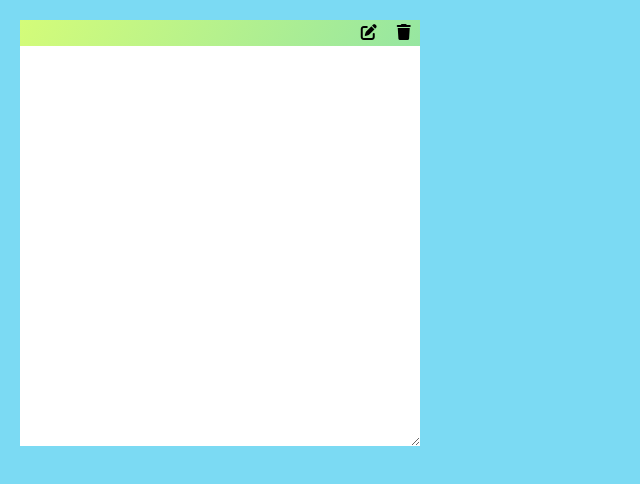
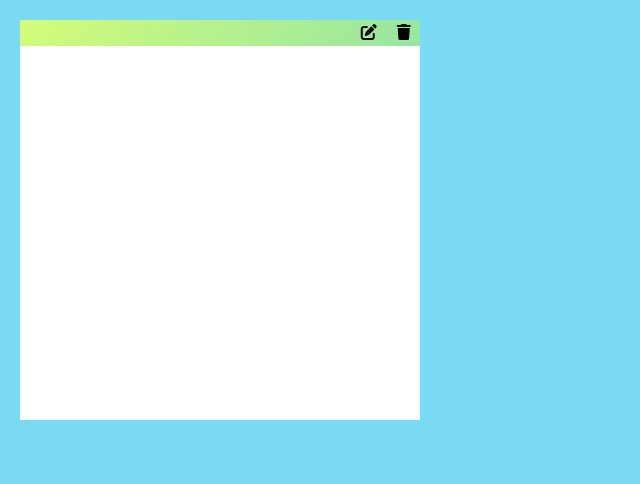
Before and after one commit to davidalexz/notes_app, a plain HTML site: page index.html in a window 1280 px wide. Both pictures are taken after a click on the button 368 px from the left and 33 px from the top of the page. Shown: the whole page, without its empty margins (0-640 px from the left). Drawn offline with nearby package versions, Linux system fonts and the light colour scheme.

Commit message:
note edit/parse added

```diff
--- a/index.html
+++ b/index.html
@@ -17,11 +17,8 @@
 				<button class="edit"><i class="fa-solid fa-pen-to-square"></i></button>
 				<button class="delete"><i class="fa-solid fa-trash"></i></button>
 			</div>
-			<div class="main">
-
-			</div>
+			<div class="main hidden"></div>
 			<textarea></textarea>
-
 		</div>
 
 
--- a/script.js
+++ b/script.js
@@ -0,0 +1,15 @@
+const notesEl = document.querySelector('.notes');
+const editBtn = document.querySelector('.edit');
+const deleteBtn = document.querySelector('.delete');
+const main = notesEl.querySelector('.main')
+const textArea = notesEl.querySelector('textarea')
+
+editBtn.addEventListener('click', () => {
+	main.classList.toggle('hidden');
+	textArea.classList.toggle('hidden')
+})
+
+textArea.addEventListener('input' , (event) => {
+	const {value} = event.target;
+	main.innerHTML = marked.parse(value)
+})
--- a/style.css
+++ b/style.css
@@ -36,15 +36,19 @@ body {
 }
 
 .notes .main {
-	display: none;
+	overflow: hidden;
 	width: 100%;
-	height: 100%;
+	height: 400px;
 }
 
 .notes textarea {
 	outline: none;
 	font-family: inherit;
 	width: 100%;
-	height: 100%;
+	height: 400px;
 	border: none;
 }
+
+.notes .hidden {
+	display: none;
+}
```
